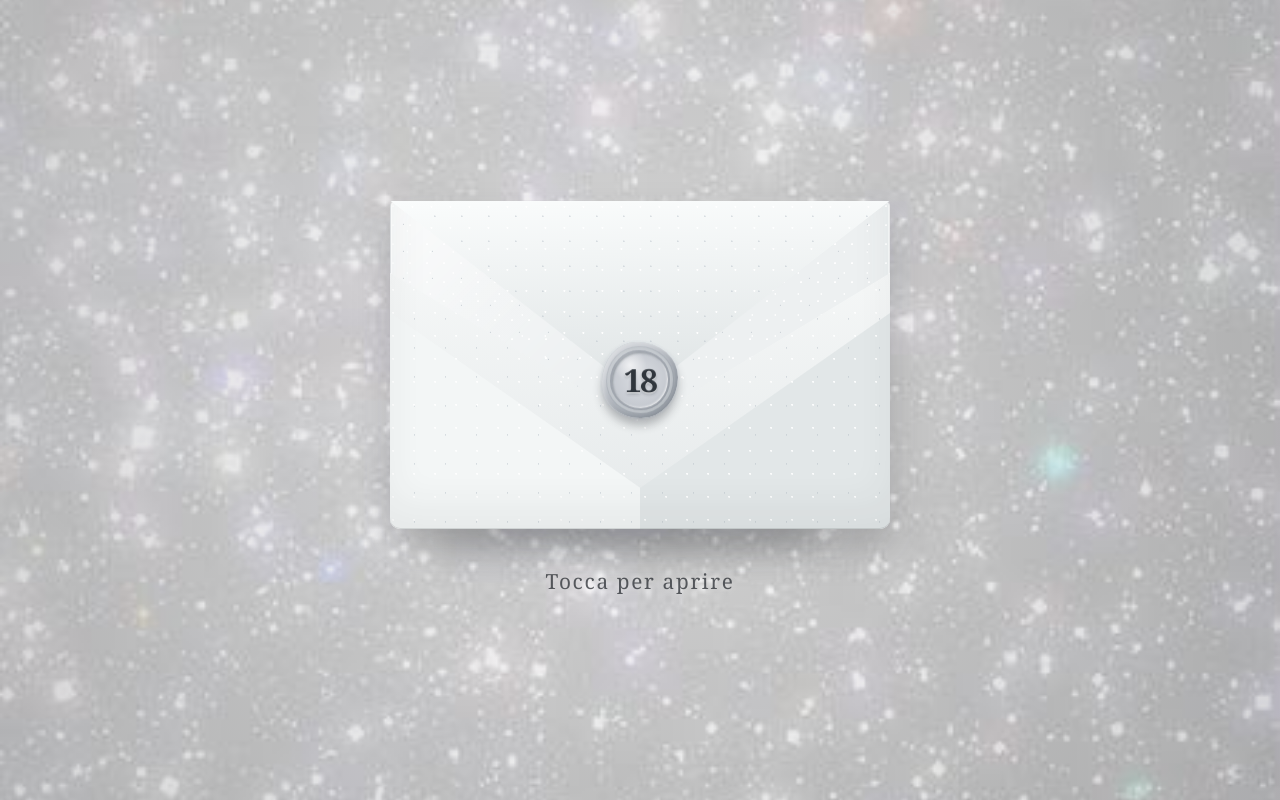
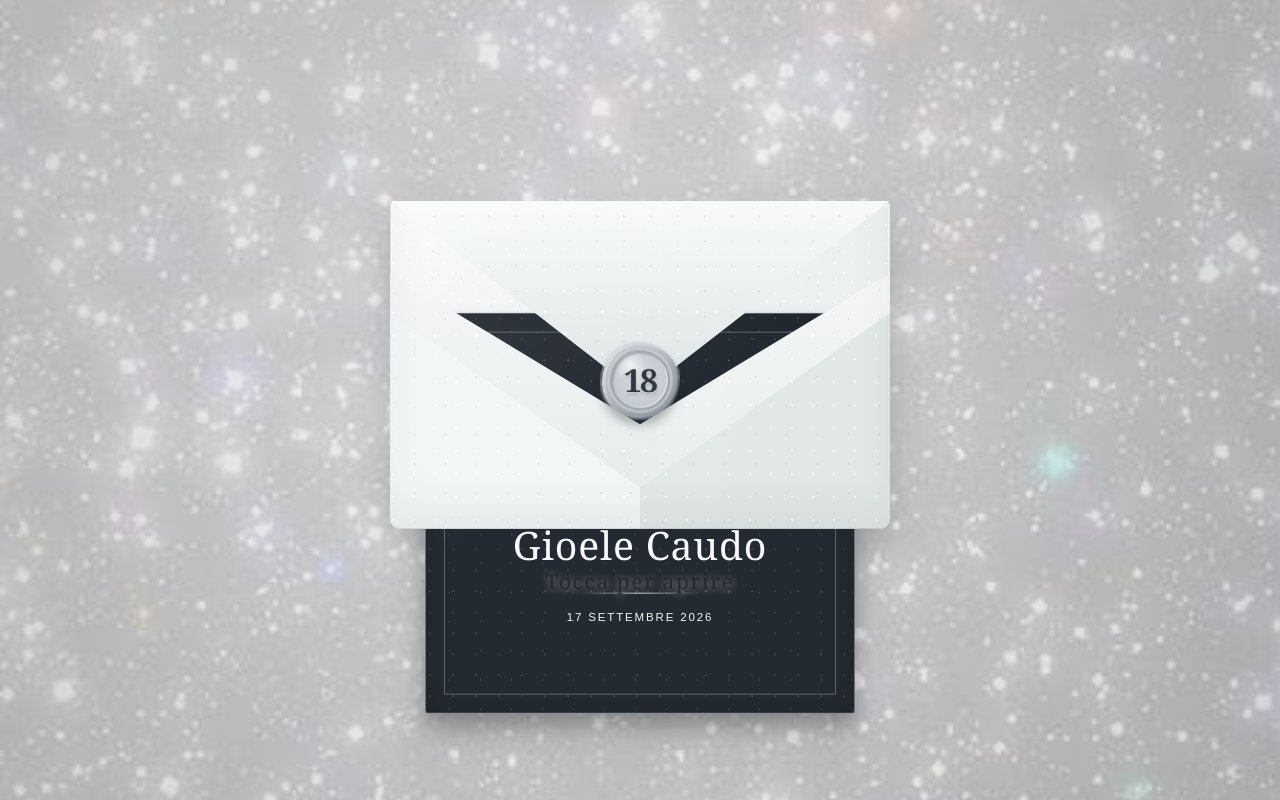
Before and after one commit to christianvalastroo/invito-18, a React (Vite) app: page / in a window 1280 px wide. Built offline with nearby package versions, Linux system fonts and the light colour scheme.

Commit message:
feat: add invitation card

```diff
--- a/src/components/Envelope/Envelope.css
+++ b/src/components/Envelope/Envelope.css
@@ -64,7 +64,7 @@
 }
 
 .envelope-flap {
-  z-index: 3;
+  z-index: 6;
   height: 59%;
   clip-path: polygon(0 0, 100% 0, 50% 100%);
   background:
@@ -117,7 +117,7 @@
 
 .envelope-seal {
   position: absolute;
-  z-index: 5;
+  z-index: 7;
   top: 50%;
   left: 50%;
   display: grid;
--- a/src/components/Envelope/Envelope.jsx
+++ b/src/components/Envelope/Envelope.jsx
@@ -1,4 +1,5 @@
 import './Envelope.css'
+import InvitationCard from '../InvitationCard/InvitationCard'
 
 function Envelope({ isOpen, onOpen }) {
   return (
@@ -14,6 +15,7 @@ function Envelope({ isOpen, onOpen }) {
 
       <span className="envelope" aria-hidden="true">
         <span className="envelope-back" />
+        <InvitationCard />
         <span className="envelope-flap" />
         <span className="envelope-pocket" />
         <span className="envelope-seal">
--- /dev/null
+++ b/src/components/InvitationCard/InvitationCard.css
@@ -0,0 +1,72 @@
+.invitation-card {
+  position: absolute;
+  z-index: 3;
+  right: 7%;
+  bottom: 5%;
+  left: 7%;
+  display: flex;
+  height: 122%;
+  flex-direction: column;
+  align-items: center;
+  justify-content: center;
+  overflow: hidden;
+  border: 1px solid rgb(216 222 228 / 42%);
+  border-radius: 3px;
+  color: #f7f8f9;
+  background:
+    radial-gradient(circle at 18% 22%, rgb(255 255 255 / 22%) 0 0.6px, transparent 1px),
+    radial-gradient(circle at 76% 62%, rgb(255 255 255 / 14%) 0 0.55px, transparent 1px),
+    linear-gradient(145deg, rgb(255 255 255 / 7%), transparent 38%),
+    #242a31;
+  background-size: 23px 21px, 31px 29px, auto, auto;
+  box-shadow:
+    0 10px 18px rgb(20 24 29 / 22%),
+    inset 0 0 28px rgb(0 0 0 / 16%);
+  transform: translateY(50%);
+}
+
+.invitation-card::before {
+  position: absolute;
+  inset: clamp(10px, 3vw, 18px);
+  border: 1px solid rgb(213 219 225 / 32%);
+  content: '';
+  pointer-events: none;
+}
+
+.card-kicker {
+  text-transform: uppercase;
+  font-family: Arial, sans-serif;
+  font-size: clamp(0.45rem, 1.8vw, 0.68rem);
+  letter-spacing: 0.24em;
+}
+
+.card-age {
+  margin-top: 2%;
+  color: #d6dbe0;
+  font-family: Georgia, 'Times New Roman', serif;
+  font-size: clamp(3.2rem, 15vw, 5.3rem);
+  font-weight: 400;
+  line-height: 0.9;
+  text-shadow: 0 2px 8px rgb(0 0 0 / 32%);
+}
+
+.card-name {
+  margin-top: 4%;
+  font-family: Georgia, 'Times New Roman', serif;
+  font-size: clamp(1.45rem, 7vw, 2.45rem);
+  letter-spacing: 0.02em;
+}
+
+.card-divider {
+  width: 28%;
+  height: 1px;
+  margin: 5% 0 4%;
+  background: linear-gradient(90deg, transparent, #cbd1d6, transparent);
+}
+
+.card-date {
+  text-transform: uppercase;
+  font-family: Arial, sans-serif;
+  font-size: clamp(0.5rem, 2vw, 0.72rem);
+  letter-spacing: 0.16em;
+}
--- /dev/null
+++ b/src/components/InvitationCard/InvitationCard.jsx
@@ -0,0 +1,15 @@
+import './InvitationCard.css'
+
+function InvitationCard() {
+  return (
+    <span className="invitation-card">
+      <span className="card-kicker">Sei invitato al</span>
+      <strong className="card-age">18°</strong>
+      <span className="card-name">Gioele Caudo</span>
+      <span className="card-divider" />
+      <span className="card-date">17 settembre 2026</span>
+    </span>
+  )
+}
+
+export default InvitationCard
```
